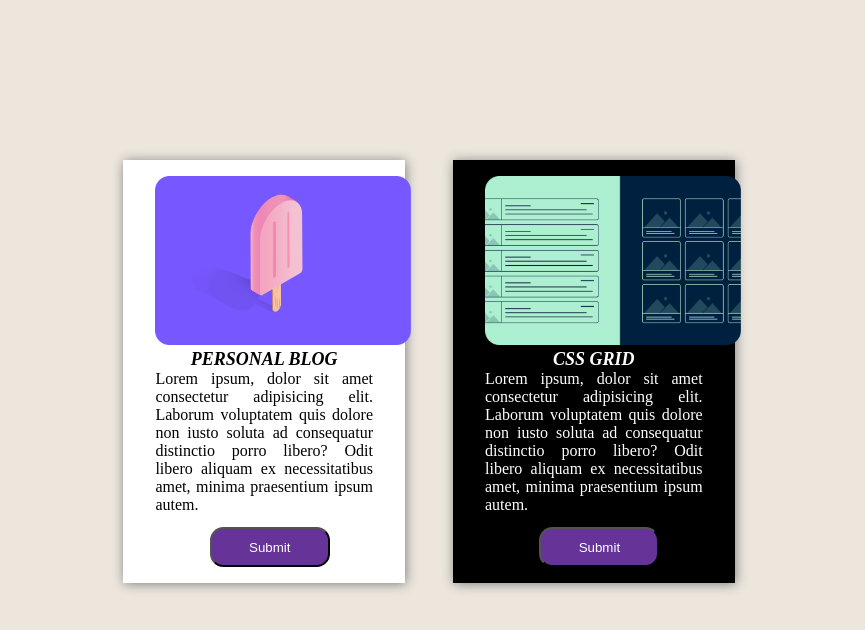
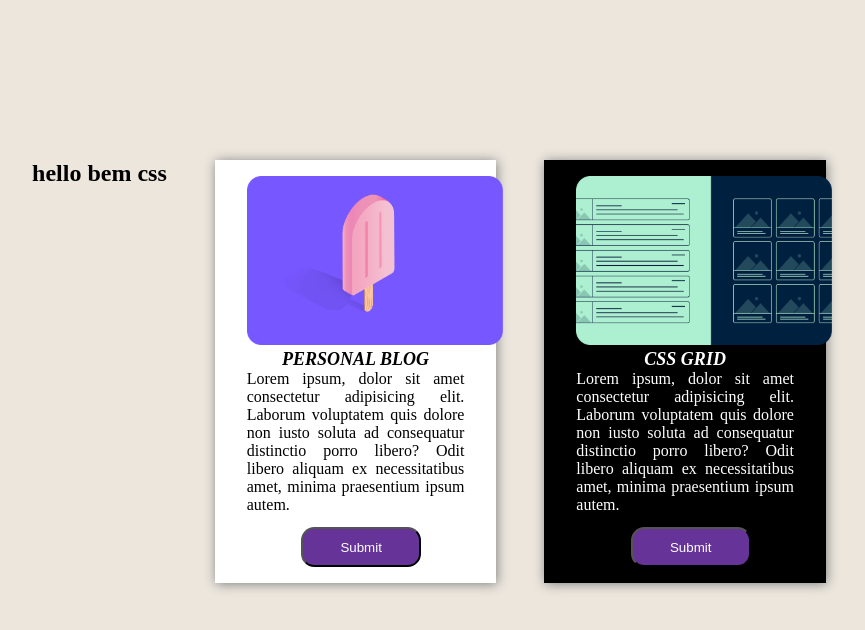
Before and after one commit to kamalsenet/css-bem, a plain HTML site: page index.html in a window 1280 px wide. Shown: the whole page, without its empty margins (211-1076 px from the left). Drawn offline with Linux system fonts and the light colour scheme.

Commit message:
conflict on adding hrader

```diff
--- a/index.html
+++ b/index.html
@@ -10,6 +10,7 @@
 </head>
 
 <body>
+    <h2>hello bem css</h2>
     <div class="card card--light">
         <img class="card__image" src="/css-bem/images/blog-1.png" alt="">
         <div class="card__title">
```
